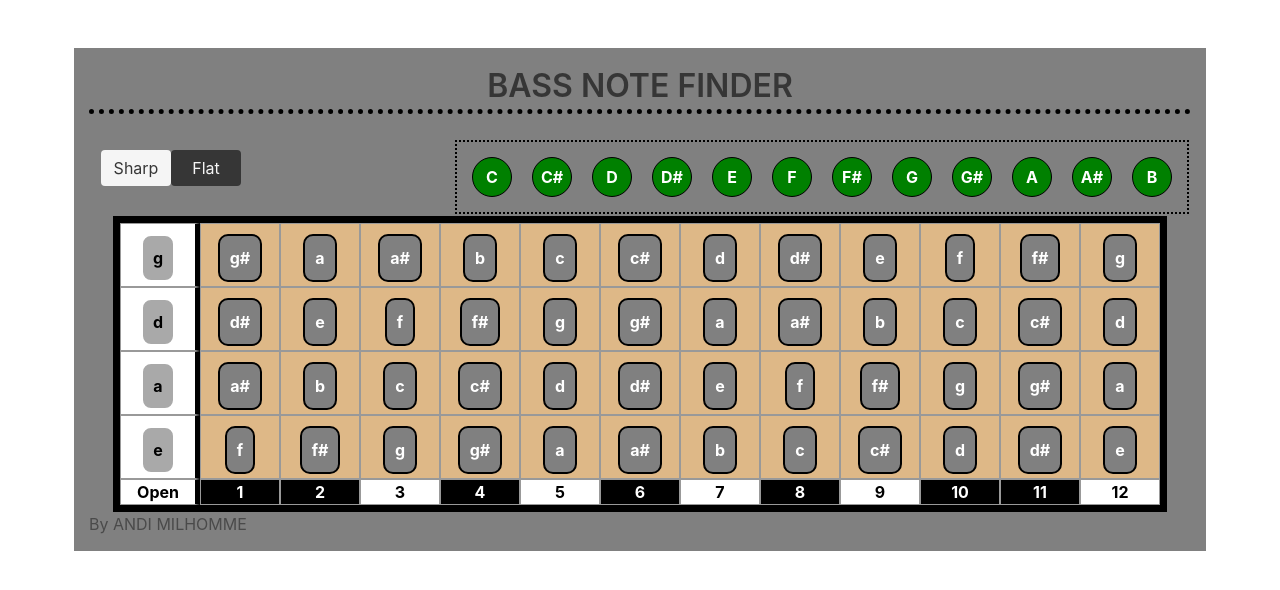
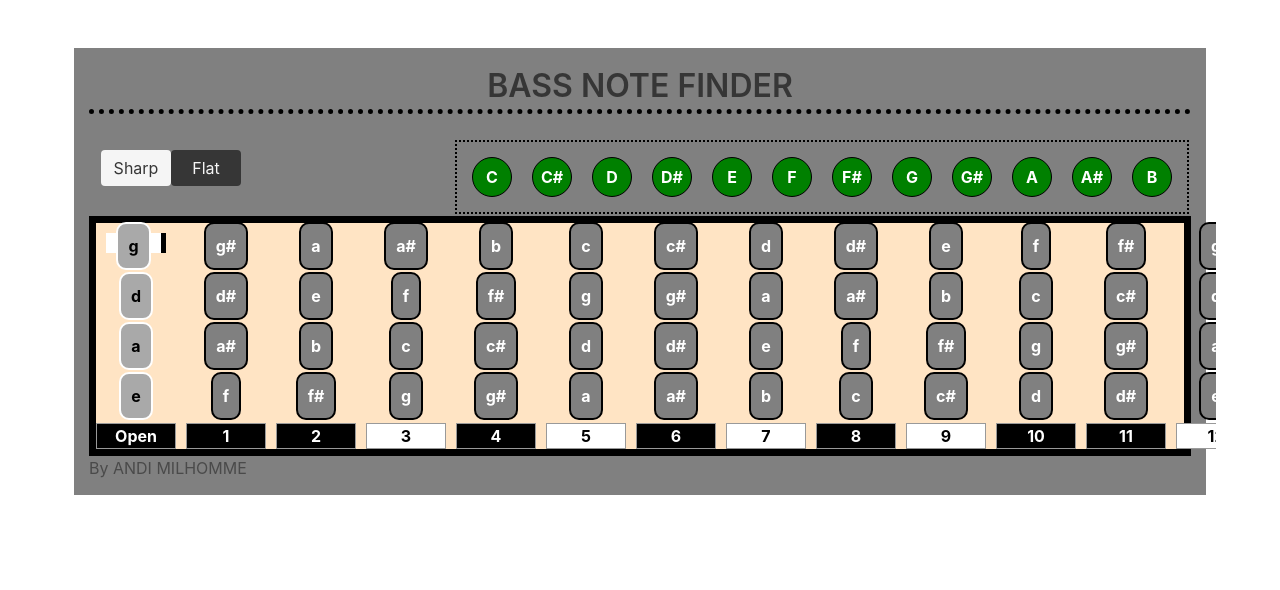
Before and after one commit to anditherobot/bassNoteFinder, an Angular app: page /bass in a window 1280 px wide. Shown: the top 590 px of the page. Built offline with nearby package versions, Linux system fonts and the light colour scheme.

Commit message:
moving from table to grid

```diff
--- a/src/app/components/bass/bass.component.html
+++ b/src/app/components/bass/bass.component.html
@@ -20,8 +20,34 @@
 
   <!--Sharpend, flatten, -->
 
-  <div class="neckTable" style="border: 7px solid #000;">
-    <div class="divTableBody">
+  <div class="neck" style="border: 7px solid #000;">
+    <div class="string" *ngFor="let fret of gString; let first = first"> <span [ngClass]="{ highlightCell: fret == selected, first: first }"
+        class="note" [innerHTML]="fret">
+      </span></div>
+    <div class="string" *ngFor="let fret of dString; let first = first"> <span [ngClass]="{ highlightCell: fret == selected, first: first }"
+        class="note" [innerHTML]="fret">
+      </span></div>
+    <div class="string" *ngFor="let fret of aString; let first = first"> <span [ngClass]="{ highlightCell: fret == selected, first: first }"
+        class="note" [innerHTML]="fret">
+      </span></div>
+    <div class="string" *ngFor="let fret of eString; let first = first"> <span [ngClass]="{ highlightCell: fret == selected, first: first }"
+        class="note" [innerHTML]="fret">
+      </span></div>
+
+      <div
+      class="divTableCell fretNumbers"
+      *ngFor="let num of fretNumber; let first = first"
+      [ngClass]="{
+        highlightFret:
+          num == 3 || num == 5 || num == 7 || num == 9 || num == 12,
+        first: first
+      }"
+    >
+      {{ num }}
+    </div>
+  </div>
+
+   <div *ngIf="false" class="neck2" style="border: 7px solid #000;">
       <div class="divTableRow">
         <div
           class="divTableCell"
@@ -87,7 +113,7 @@
           {{ num }}
         </div>
       </div>
-    </div>
+
   </div>
   <!-- neck.com -->
 
--- a/src/app/components/bass/bass.component.scss
+++ b/src/app/components/bass/bass.component.scss
@@ -39,12 +39,7 @@
 
 
 
-.highlight {
-    background-color: green!important;
-    color: black !important;
-    font-weight: bold !important;
-    border: 3px dashed white  !important;;
-}
+
 
 .highlightCell {
     background-color: green!important;
@@ -92,16 +87,35 @@ p {
 /*Alternate*/
 
 /* neck.com */
-.neckTable{
-	display: table;
-    overflow-x: auto;
-    table-layout: fixed;
-    width: 50%;
-    margin: 0 auto;
+.neck{
+    display: grid;
+    grid-template-rows: repeat(4, 40px);
+    grid-template-columns: repeat(13, 80px);
+    grid-gap: 10px 10px;
+    justify-items: center;
+    background-color: bisque;
+    height: auto;
+
+    & .string{
+       margin-top: 10px;
+       margin-bottom: 10px;
+
+        width: auto;
+        max-width:100px;
+        font-weight: bold;
+        align-items: center;
+        display: flex;
+    }
+
+    & .string:first-child {
+        border-right: 5px solid black;
+        background-color: white;
+        color: black;
+    }
+
+
 }
-.divTableRow {
-	display: table-row;
-}
+
 
 .divTableCell {
 	border: 1px solid #999999;
```
